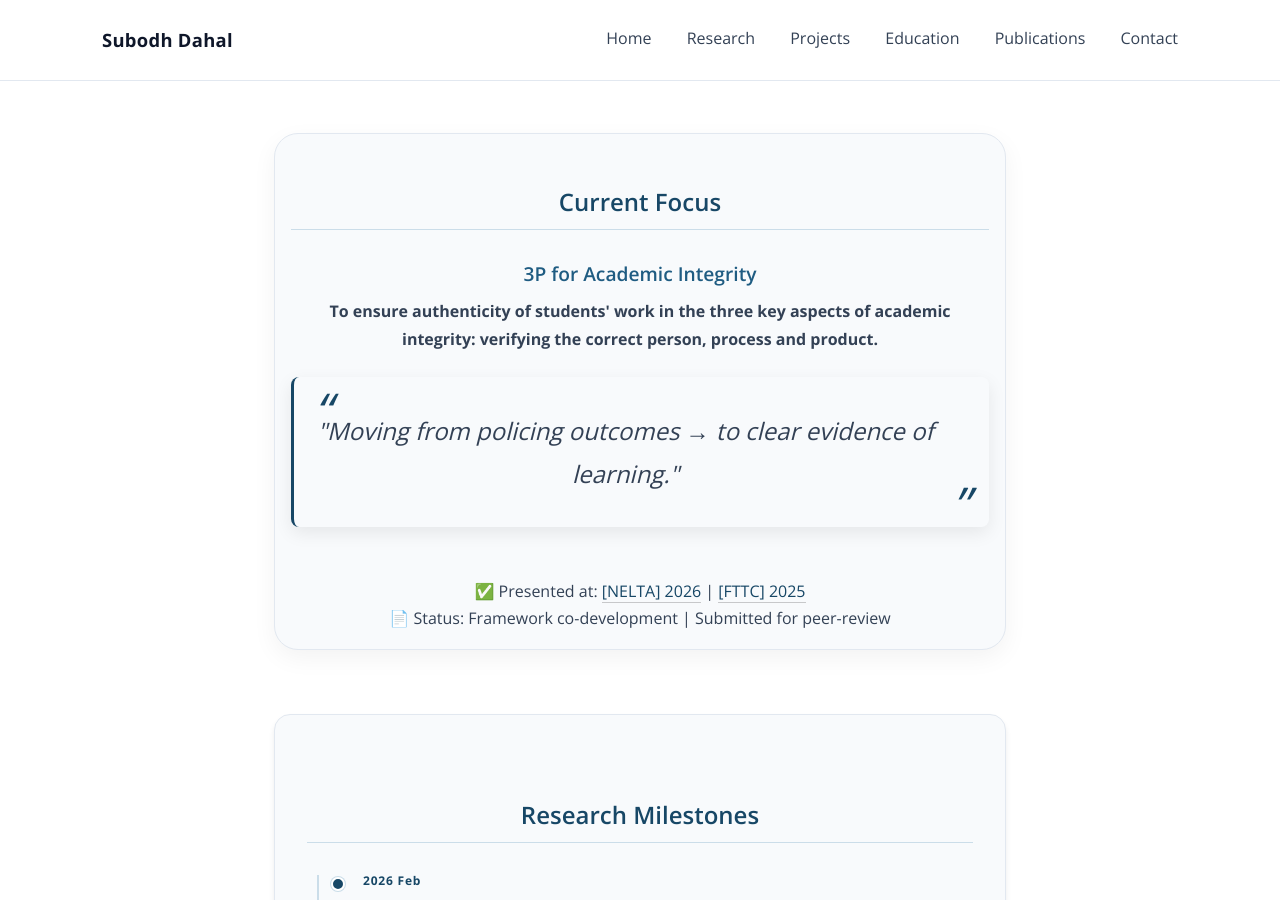
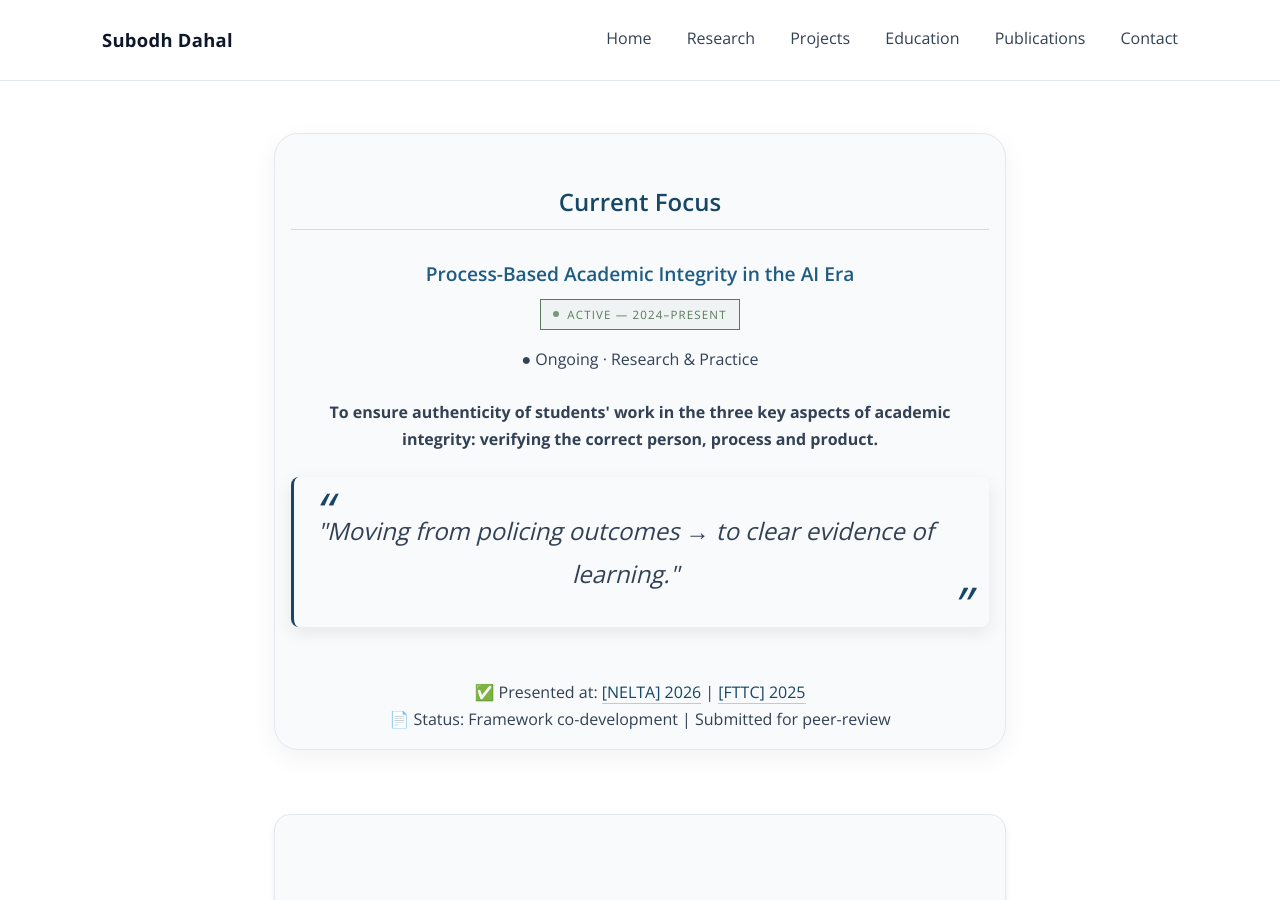
Before and after one commit to dahalsubodh/dahalsubodh.github.io, a Jekyll site: the page built from index.md, in a window 1280 px wide and 900 px high, scrolled down 580 px. Built offline with Jekyll 4.4.1, drawn with Linux system fonts in a browser that asks for light colours.

Commit message:
Update index.md

```diff
--- a/index.md
+++ b/index.md
@@ -6,7 +6,14 @@ title: Home
 <!-- ================= Current Focus  ================= -->
 <section class="mission">
   <h2>Current Focus</h2>
-   <h3>3P for Academic Integrity</h3>
+   <h3>Process-Based Academic Integrity in the AI Era</h3>
+  <!-- Active Mark -->
+  <span class="status-badge">
+    <span class="status-dot"></span>
+    Active — 2024–Present
+  </span>
+   <!-- Small Label -->
+  <p class="work-type">● Ongoing · Research &amp; Practice</p>
 <strong>To ensure authenticity of students' work in the three key aspects of academic integrity: verifying the correct person, process and product.<br> </strong>
 <blockquote>
   "Moving from policing outcomes → to clear evidence of learning."
```
